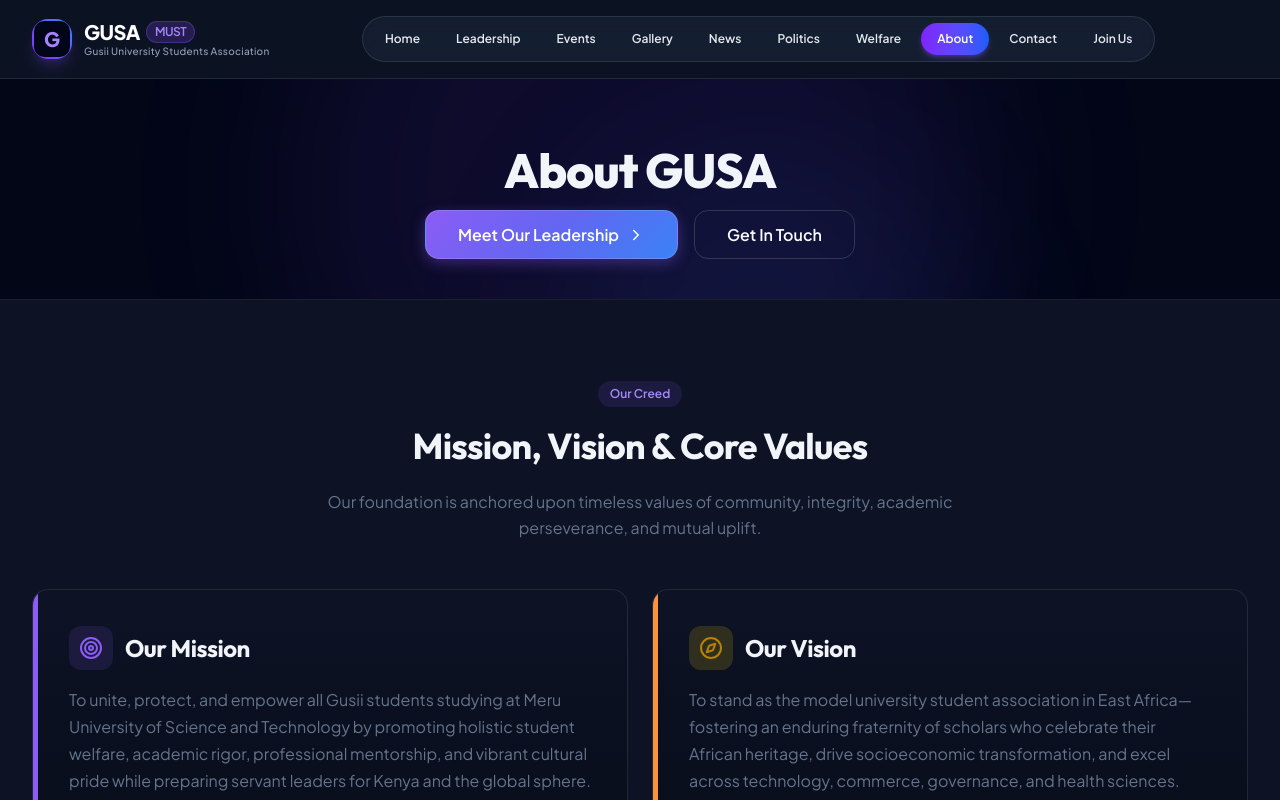
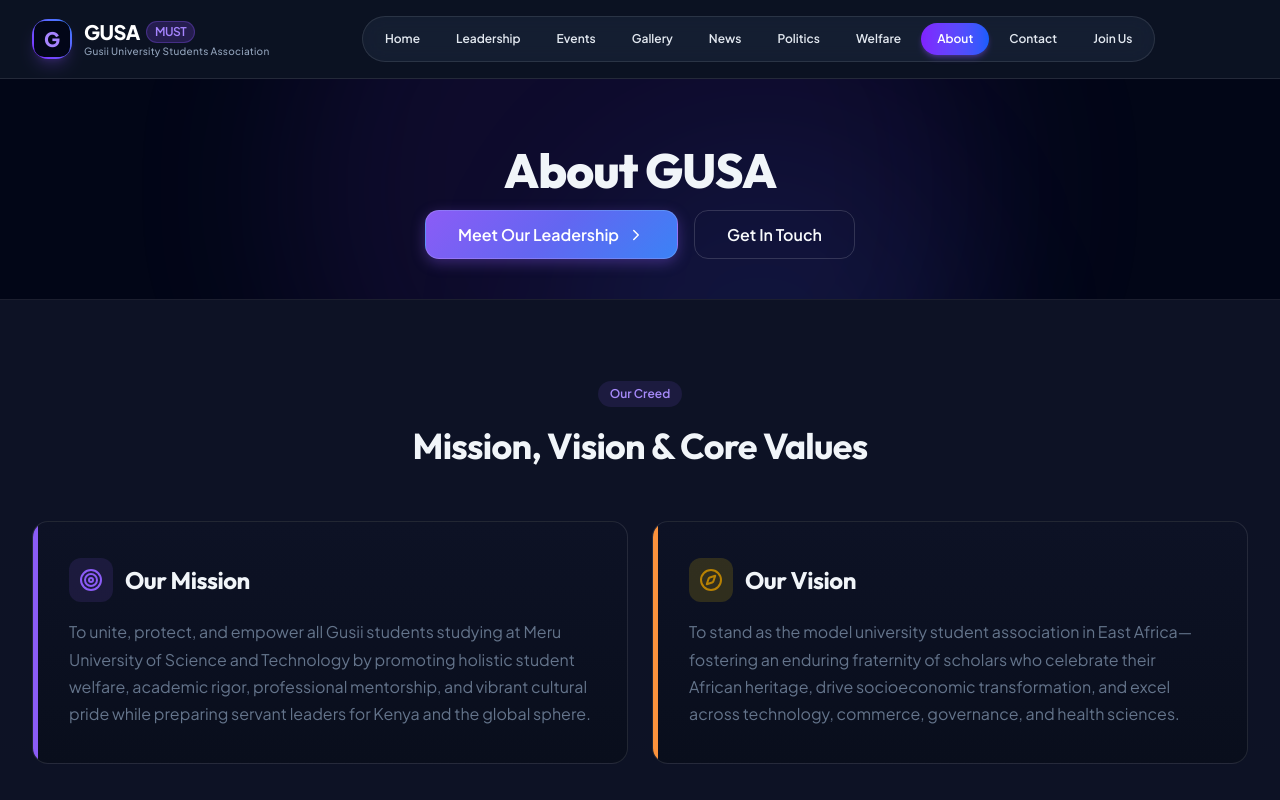
Before and after one commit to Omwenga75/gusa, a Next.js app: page /about in a window 1280 px wide. Shown: the top 800 px of the page. Built offline with nearby package versions, Linux system fonts and the light colour scheme.

Commit message:
Remove subtitle under Mission, Vision & Core Values in About page

```diff
--- a/src/app/about/page.tsx
+++ b/src/app/about/page.tsx
@@ -63,10 +63,6 @@ export default function AboutPage() {
             <h2 style={{ fontSize: 'clamp(1.75rem, 3.5vw, 2.25rem)', fontWeight: 700, marginBottom: '1rem', color: 'var(--text-main)' }}>
               Mission, Vision & Core Values
             </h2>
-            <p style={{ color: 'var(--text-muted)', fontSize: '1rem', lineHeight: 1.6 }}>
-              Our foundation is anchored upon timeless values of community, integrity, academic perseverance, and
-              mutual uplift.
-            </p>
           </div>
 
           <div className="grid-2" style={{ gap: '1.5rem', marginBottom: '2.5rem' }}>
```
